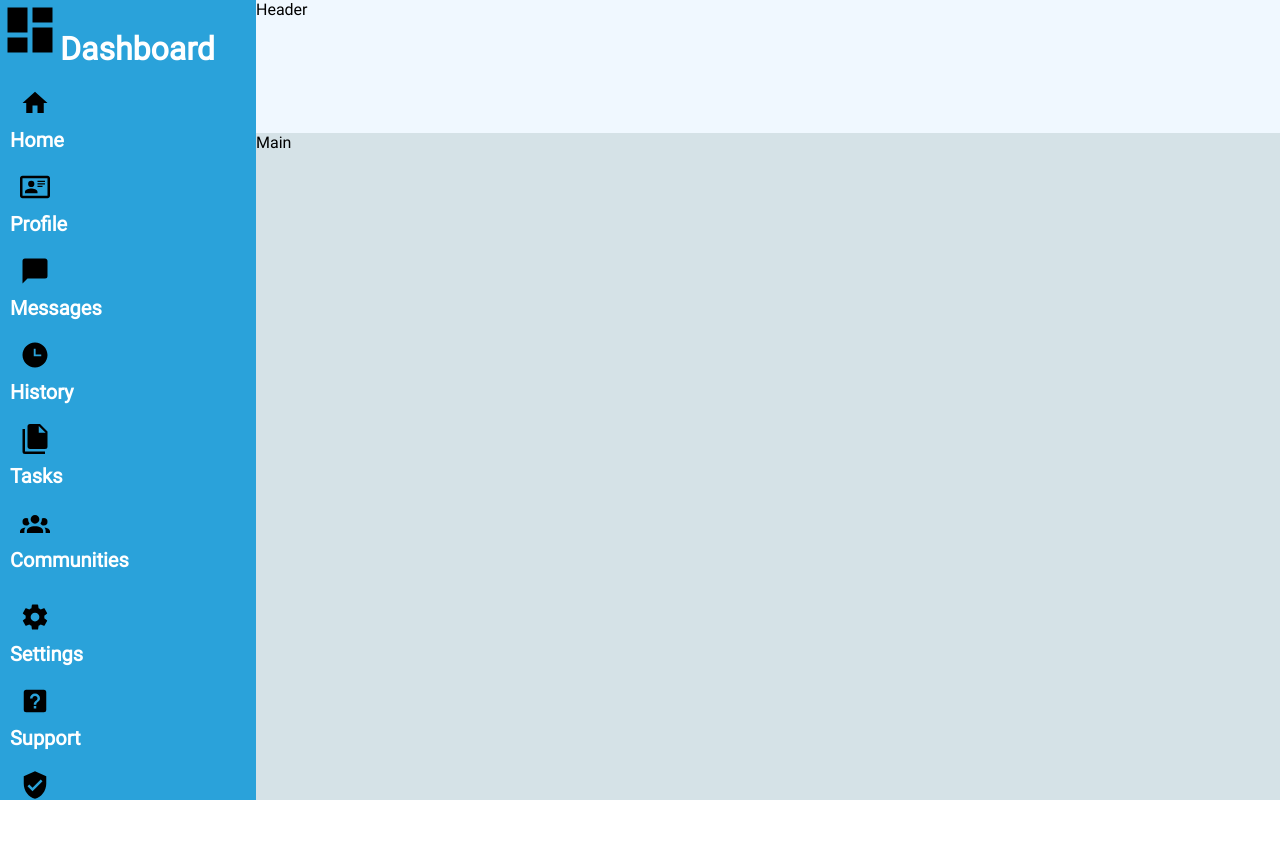
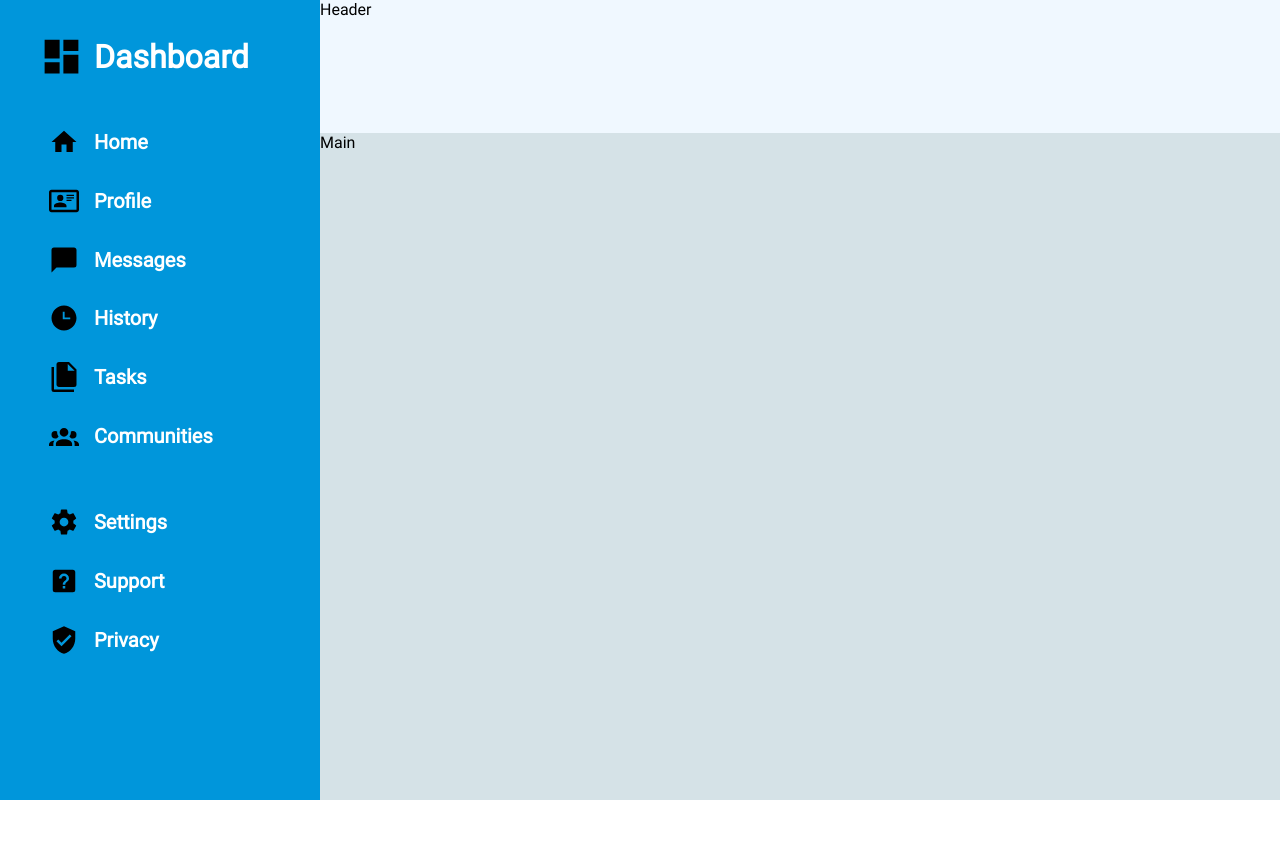
Before and after one commit to KRawl8/admin_dashboard, a plain HTML site: page index.html in a window 1280 px wide. After the commit the page ends 800 px from the top, so only its background shows below. Drawn offline with Linux system fonts and the light colour scheme.

Commit message:
Finish sidebar

```diff
--- a/index.html
+++ b/index.html
@@ -9,22 +9,24 @@
 </head>
 <body>
     <div class="sidebar">
-        <div class="dash"><img src="assets/view-dashboard.svg" alt="Dashboard icon"><h1>Dashboard</h1></div>
+        <div class="dash">
+            <a href=""><img src="assets/view-dashboard.svg" alt="Dashboard icon"><h1>Dashboard</h1></a></div>
+
         <nav class="page-links">
             <ul>
-                <li><img src="assets/home.svg" alt="Home icon"><p>Home</p></li>
-                <li><img src="assets/card-account-details-outline.svg" alt="Profile icon"><p>Profile</p></li>
-                <li><img src="assets/message.svg" alt="Messages icon"><p>Messages</p></li>
-                <li><img src="assets/clock-time-three.svg" alt="History icon"><p>History</p></li>
-                <li><img src="assets/file-multiple.svg" alt="Tasks icon"><p>Tasks</p></li>
-                <li><img src="assets/account-group.svg" alt="Communities icon"><p>Communities</p></li>
+                <li><a href=""><img src="assets/home.svg" alt="Home icon">Home</a></li>
+                <li><a href=""><img src="assets/card-account-details-outline.svg" alt="Profile icon">Profile</a></li>
+                <li><a href=""><img src="assets/message.svg" alt="Messages icon">Messages</a></li>
+                <li><a href=""><img src="assets/clock-time-three.svg" alt="History icon">History</a></li>
+                <li><a href=""><img src="assets/file-multiple.svg" alt="Tasks icon">Tasks</a></li>
+                <li><a href=""><img src="assets/account-group.svg" alt="Communities icon">Communities</a></li>
             </ul>
         </nav>
         <nav class="extra-links">
             <ul>
-                <li><img src="assets/cog.svg" alt="Settings icon"><p>Settings</p></li>
-                <li><img src="assets/help-box.svg" alt="Support icon"><p>Support</p></li>
-                <li><img src="assets/shield-check.svg" alt="Privacy icon"><p>Privacy</p></li>
+                <li><a href=""><img src="assets/cog.svg" alt="Settings icon">Settings</a></li>
+                <li><a href=""><img src="assets/help-box.svg" alt="Support icon">Support</a></li>
+                <li><a href=""><img src="assets/shield-check.svg" alt="Privacy icon">Privacy</a></li>
             </ul>
         </nav>
     </div>
--- a/style.css
+++ b/style.css
@@ -17,32 +17,53 @@
 }
 
 .sidebar {
-    background-color: rgb(42, 162, 218);
+    background-color: rgb(0, 150, 219);
     grid-area: 1 / 1 / 3 / 2;
     color: white;
-    display: grid;
-    grid-template: 1fr 4fr 2fr 5fr / 1fr;
     font-weight: 600;
+    padding: 1.5rem;
+    width: 320px;
 }
 
-.dash > * {
-    grid-area: 1 / 1;
-    display: inline;
+.dash a {
+    display: flex;
+    margin: 10px;
+    align-items: center;
 }
 
 .dash img {
-    height: 60px;
+    height: 45px;
+    margin: 0 10px 0 5px;
+}
+
+a {
+    text-decoration: none;
+    color: white;
+}
+
+.sidebar nav {
+    margin: 40px 10px;
+}
+
+.sidebar nav ul {
+    display: grid;
+    gap: 0.8rem;
 }
 
 .sidebar nav img {
     height: 30px;
-    margin: 10px;
+    margin: 8px 15px;
 }
 
 .sidebar li {
     font-size: 20px;
+    list-style: none;
+}
+
+.sidebar li a {
     display: grid;
-    margin: 10px;
+    grid-template-columns: 1fr 10fr;
+    align-items: center;
 }
 
 .header {
```
